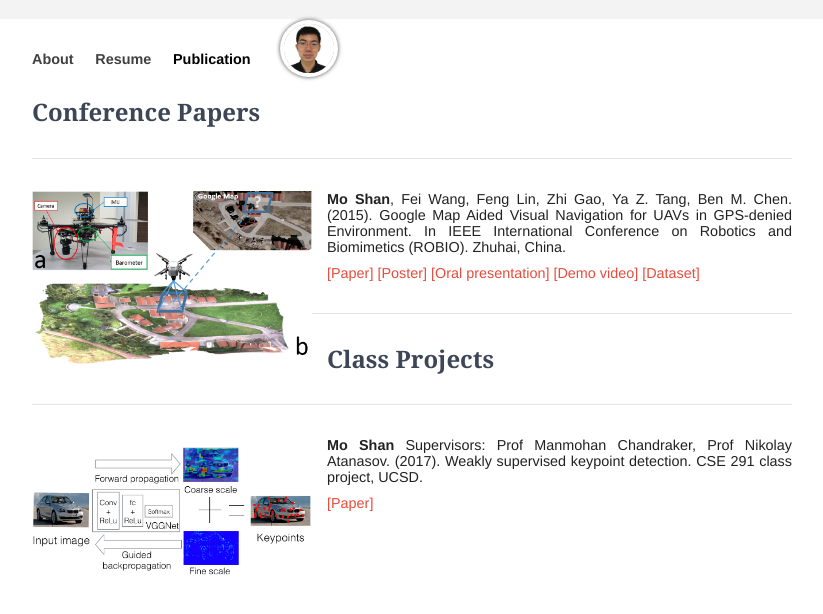
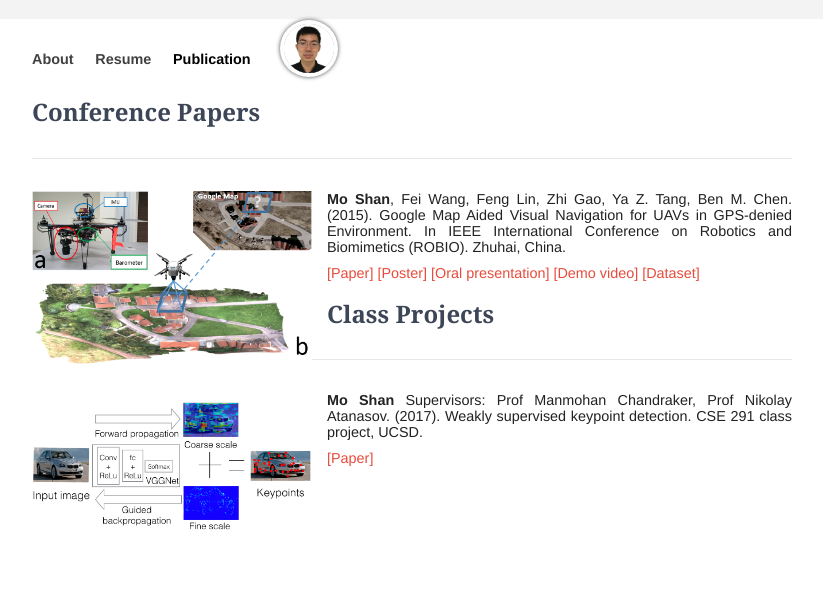
Before and after one commit to moshanATucsd/moshanATucsd.github.io, a Jekyll site: the page built from publication/index.html, in a window 1280 px wide. Shown: the top 614 px of the page, without its empty margins (228-1051 px from the left). Built offline with Jekyll 4.4.1, drawn with Linux system fonts in a browser that asks for light colours; nearby versions of some CDN libraries.

Commit message:
add project

```diff
--- a/publication/index.html
+++ b/publication/index.html
@@ -29,15 +29,9 @@ category: publication
 </div>
 
 <div>
-<h2></h2>
-<div class="spacer"></div>
-</div>
-
-<h2>Class Projects</h2>
-<div class="spacer"></div>
-
-<div>
     <p>
+    <h2>Class Projects</h2>
+    <div class="spacer"></div>
     <img style="float: left; margin: 0px 15px 15px 0px;" src="/images/publication/cse291_overview.png" alt="Oxford Screenshot" width="280" align="middle" hspace="20">
         </p>
 
```
